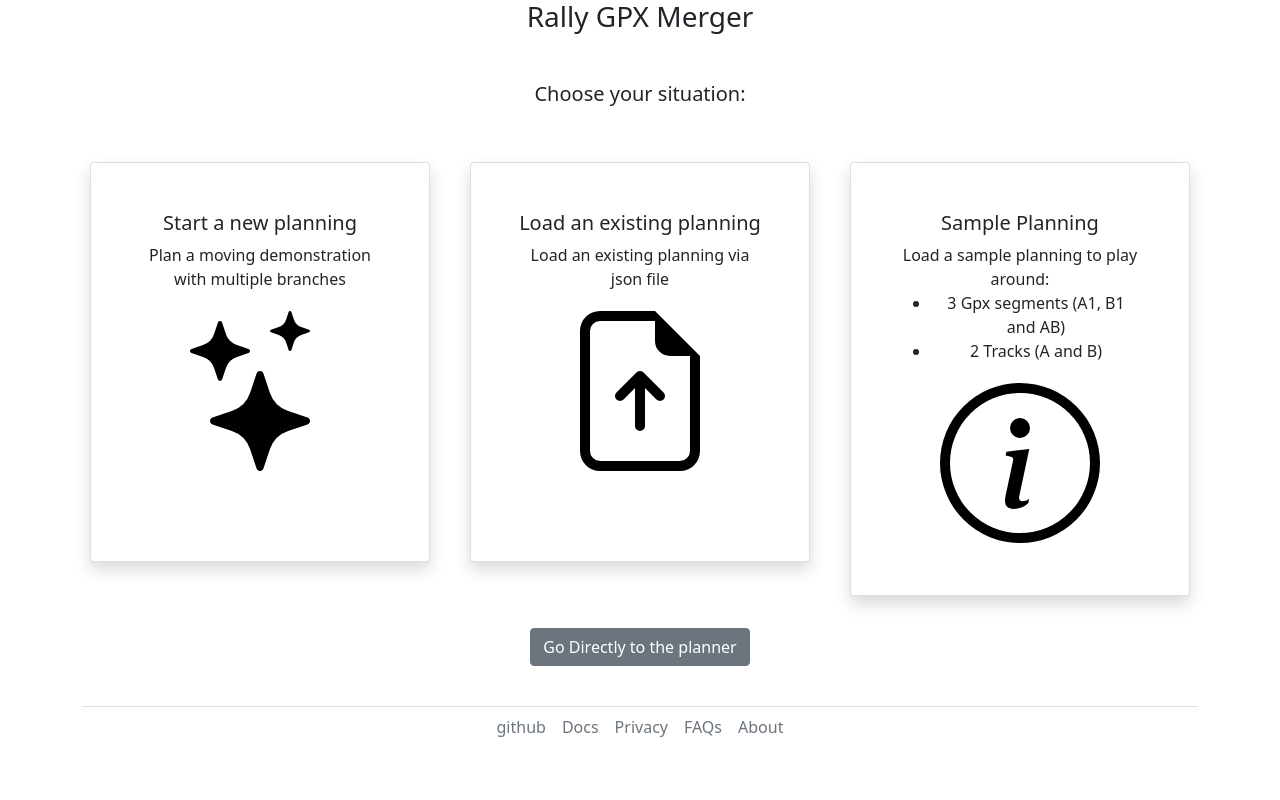
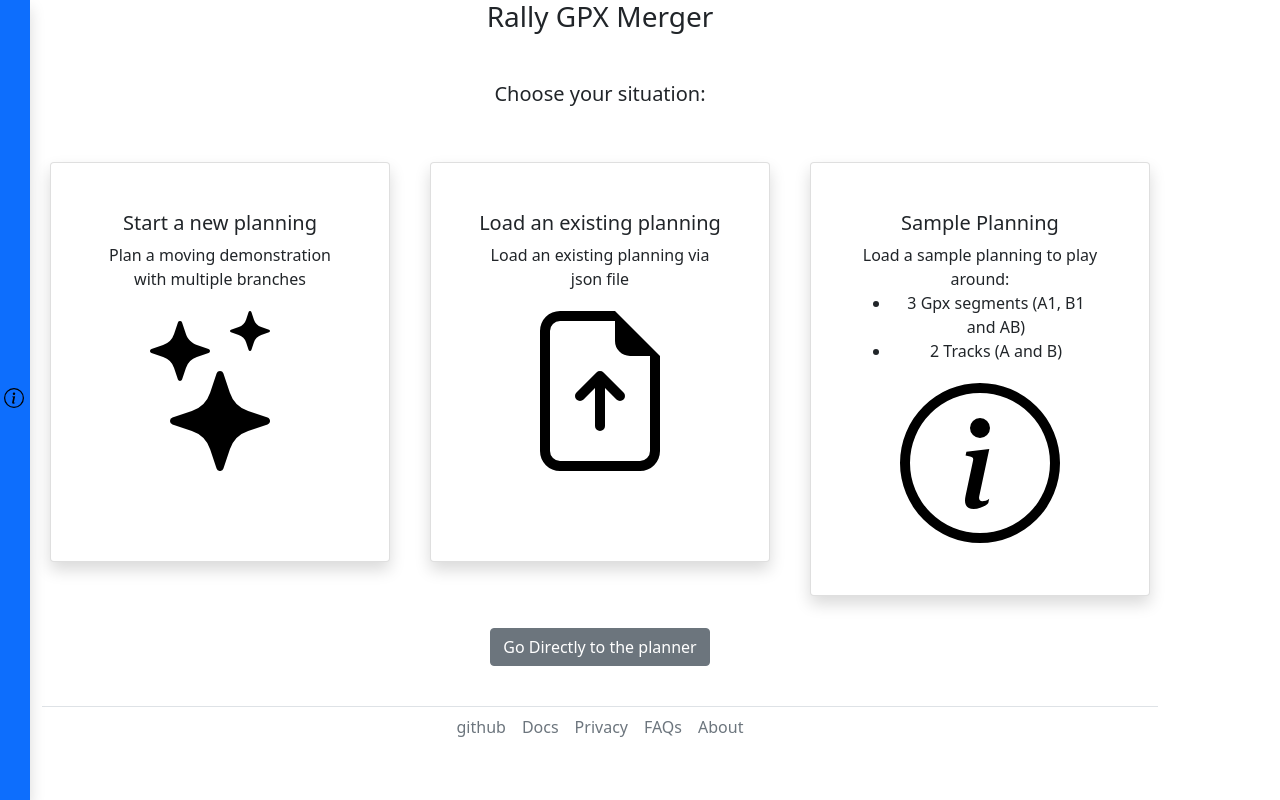
Before and after one commit to SebastianHanfland/RallyGPXMerger, a React (Vite) app in the folder website/: page / in a window 1280 px wide. Built offline with nearby package versions, Linux system fonts and the light colour scheme; what pdfmake would draw is missing.

Commit message:
#106 try out a side component

```diff
--- a/website/src/planner/RallyPlaner.tsx
+++ b/website/src/planner/RallyPlaner.tsx
@@ -1,13 +1,46 @@
 import '../App.css';
-import { Provider } from 'react-redux';
+import { Provider, useDispatch } from 'react-redux';
 import { store } from './store/store.ts';
 import { RallyPlannerRouter } from './layout/RallyPlannerRouter.tsx';
 import { Dashboard } from './layout/dashboard/Dashboard.tsx';
+import { CSSProperties } from 'react';
+import { layoutActions } from './store/layout.reducer.ts';
+import info from '../assets/info.svg';
+
+const style: CSSProperties = {
+    position: 'fixed',
+    width: '30px',
+    height: '100vh',
+    left: 0,
+    right: 0,
+    overflowY: 'scroll',
+    top: 0,
+    zIndex: 10,
+    backgroundColor: '#0d6efd',
+    cursor: 'pointer',
+};
+
+function FloatingInfoButton() {
+    const dispatch = useDispatch();
+    return (
+        <div style={style} className={'shadow'} onClick={() => dispatch(layoutActions.setShowDashboard(true))}>
+            <img
+                src={info}
+                className={'m-1'}
+                style={{ height: '20px', width: '20px', position: 'fixed', top: '48vh', left: 0 }}
+                alt="help"
+            />
+        </div>
+    );
+}
 
 export function RallyPlaner() {
     return (
         <Provider store={store}>
-            <RallyPlannerRouter />
+            <div style={{ left: '30px', position: 'fixed' }}>
+                <RallyPlannerRouter />
+            </div>
+            <FloatingInfoButton />
             <Dashboard />
         </Provider>
     );
```
